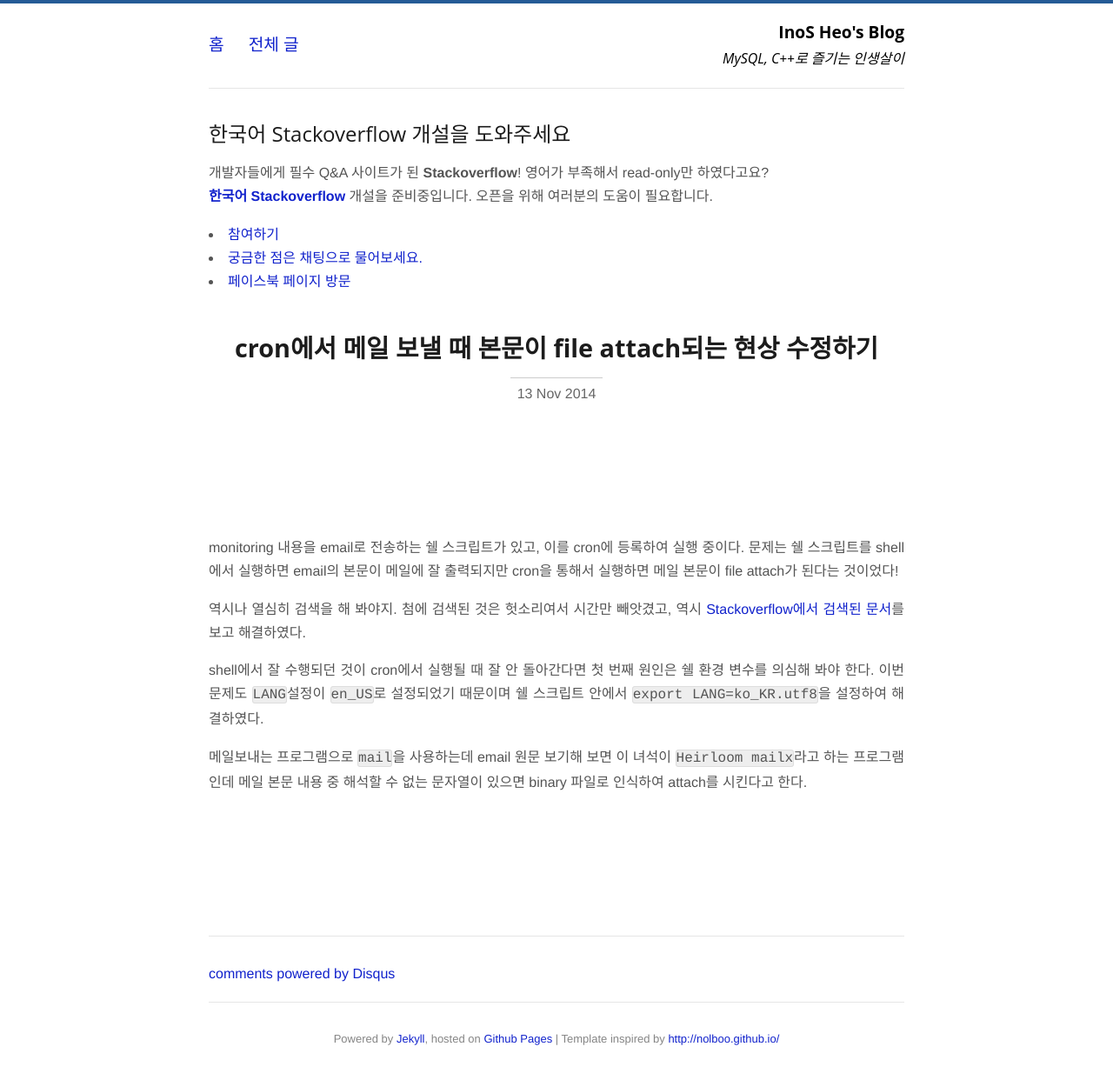
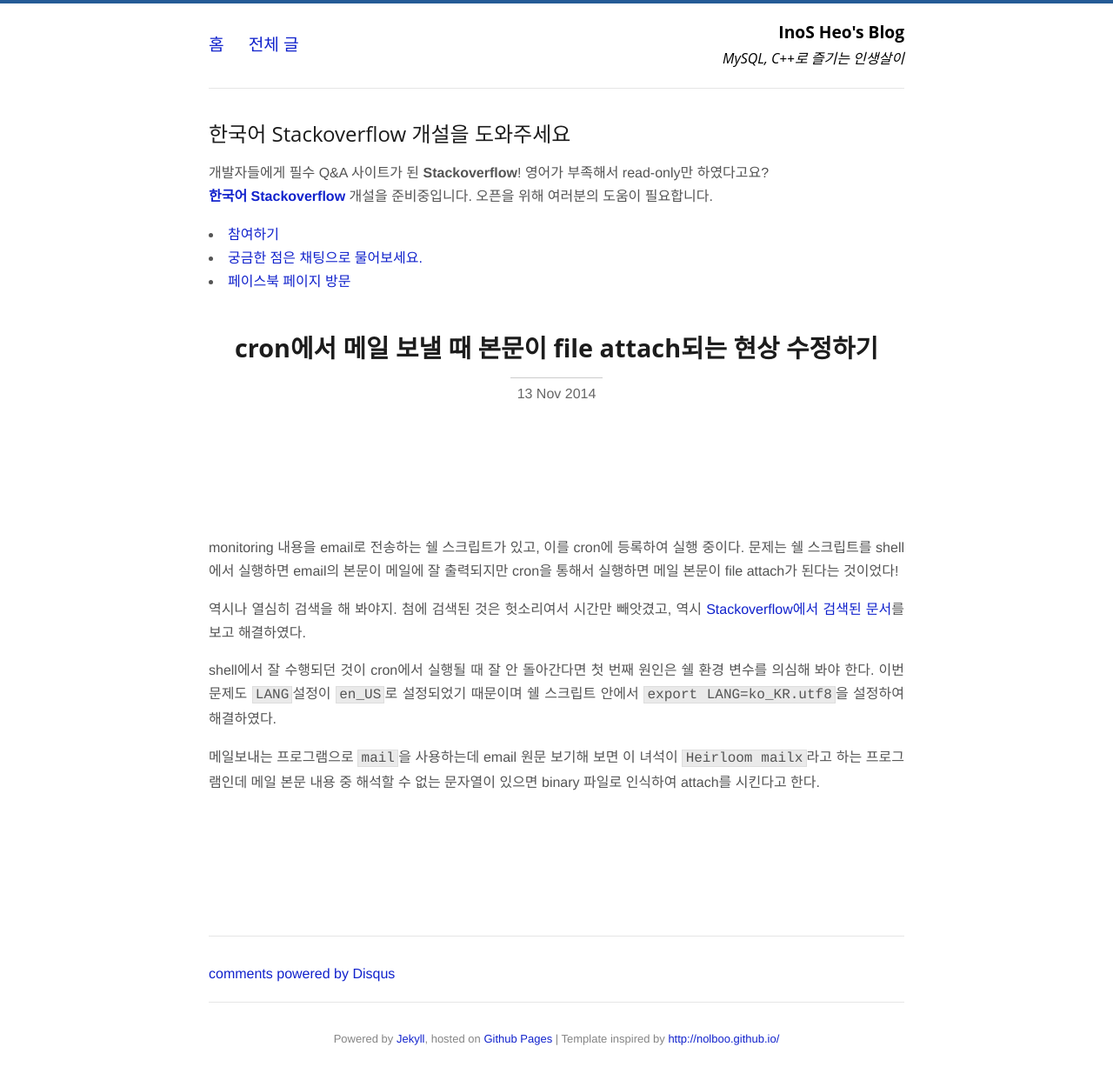
Before and after one commit to jason-heo/jason-heo.github.io, a Jekyll site: the page built from _posts/2014-11-13-cron-mail-attached.md, in a window 1280 px wide. Shown: the whole page at 87% size. Built offline with Jekyll 4.4.1, drawn with Linux system fonts in a browser that asks for light colours; Markdown is read by kramdown in place of the engine named in the settings; comment, search, counter and statistics services are not loaded.

Commit message:
border 다시 없앰. `ff` 이외에 code block 도 영향을 미쳐서리

```diff
--- a/css/site.css
+++ b/css/site.css
@@ -347,13 +347,13 @@ article h1 {
 }
 
 .post code {
-  //background-color: #EAEAEA;
-  //padding: 0 .2em;
+  background-color: #EAEAEA;
+  padding: 0 .2em;
 
-  margin:0;border:1px solid #ddd;
-  background-color:#eee;
-  border-radius:3px;
-  padding:0
+  //margin:0;border:1px solid #ddd;
+  //background-color:#eee;
+  //border-radius:3px;
+  //padding:0
 }
 
 /* terminal */
```
